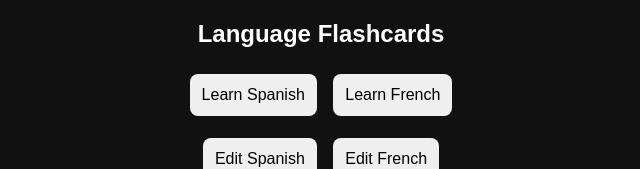
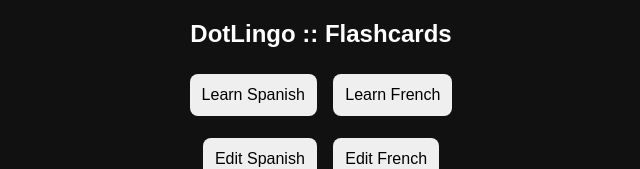
Before and after one commit to blairdavidfraser/Flashcards, a plain HTML site: page Index.html in a window 1280 px wide. Shown: the top 169 px of the page, without its empty margins (319-959 px from the left). Drawn offline with Linux system fonts and the light colour scheme.

Commit message:
Cleanup.

```diff
--- a/Index.html
+++ b/Index.html
@@ -101,7 +101,7 @@
 
 <body>
 
-    <h2>Language Flashcards</h2>
+    <h2>DotLingo :: Flashcards</h2>
 
 
     <div id="mainMenu">
```
